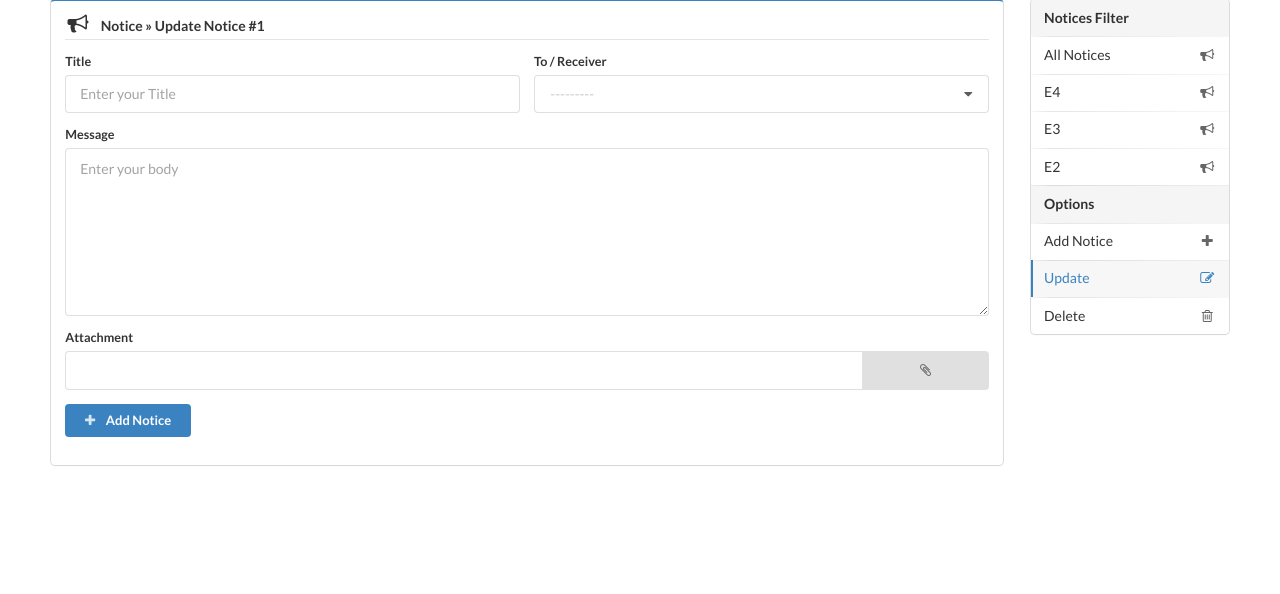
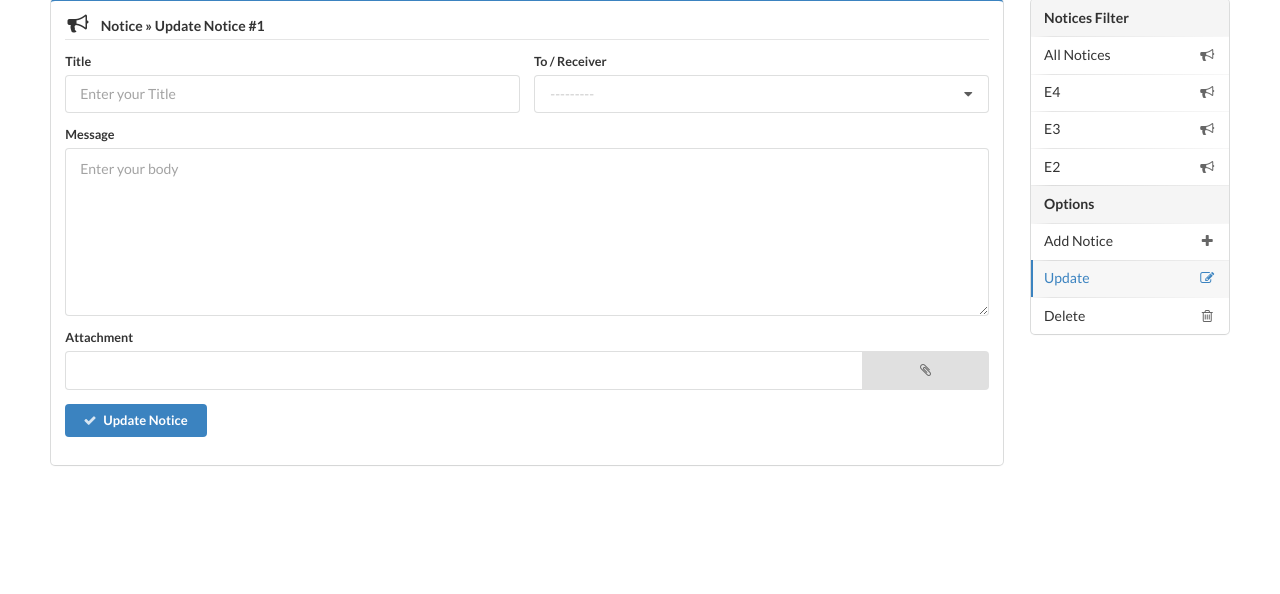
Before and after one commit to anush0247/notice-board, a Django app: template notices/notices/templates/notices/notices_form.html in a window 1280 px wide. Shown: the part 66-660 px from the top of the page. Run offline with Django 3.2, Linux system fonts and the light colour scheme; the template is opened without the code that fills it: values that come from a table or form of the project are taken from there, others are empty; data comes from the database, SQL or seed files in the repository; both versions use the stored data as it was after the commit; parts of the project's set-up code (start-up, migrations or seed data) failed here and were passed over.

Commit message:
updated update button icon

```diff
--- a/notices/notices/templates/notices/notices_form.html
+++ b/notices/notices/templates/notices/notices_form.html
@@ -59,7 +59,7 @@ active
 	    </div>
 
 	    <div class="field">
-	      <button type="submit" class="ui small button blue"><i class="icon plus"></i> Add Notice</button>
+	      <button type="submit" class="ui small button blue"> {% if not object.pk %} <i class="icon plus"></i> Add New {% else %} <i class="icon Checkmark"> </i>Update Notice {% endif %} </button>
 	    </div>
 	  </div>
 	</form>
```
Also changed, not shown: notices/db.sqlite3, notices/media/abc.txt (deleted), 3 other files.
